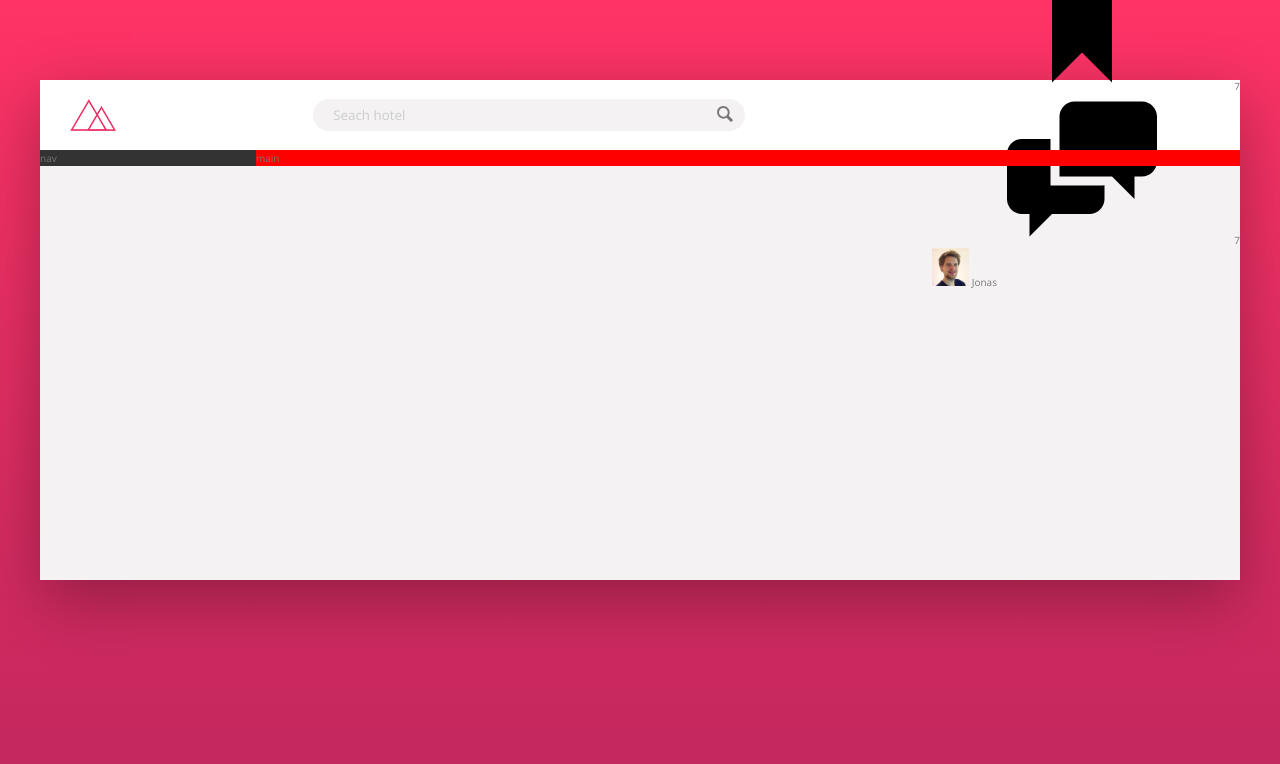
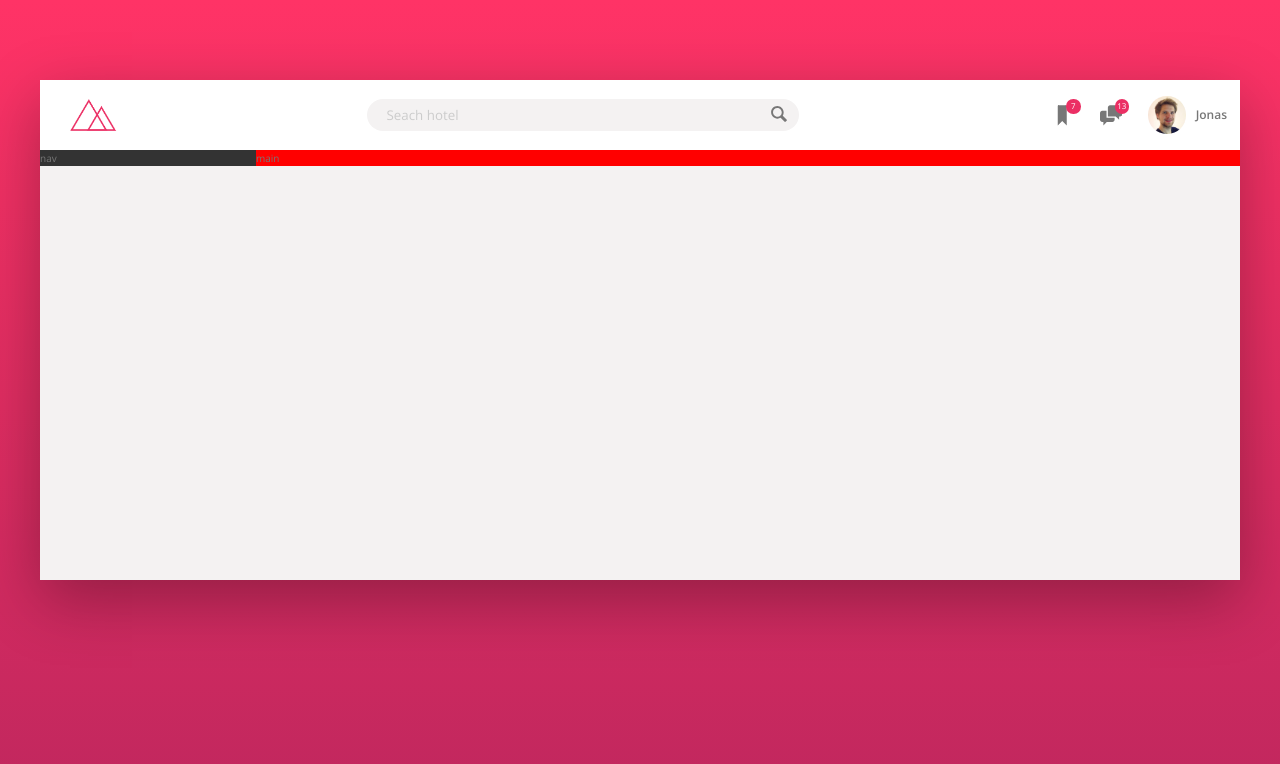
Before and after one commit to boutahlilsoufiane/trillo, a website: page index.html in a window 1280 px wide. Drawn offline with nearby package versions, Linux system fonts and the light colour scheme.

Commit message:
Adding user navigation style

```diff
--- a/index.html
+++ b/index.html
@@ -28,17 +28,17 @@
         </form>
 
         <nav class="user-nav">
-          <div class="icon-box">
+          <div class="user-nav__icon-box">
             <svg class="user-nav__icon">
               <use xlink:href="img/sprite.svg#icon-bookmark"></use>
             </svg>
             <span class="user-nav__notification">7</span>
           </div>
-          <div class="icon-box">
+          <div class="user-nav__icon-box">
             <svg class="user-nav__icon">
               <use xlink:href="img/sprite.svg#icon-chat"></use>
             </svg>
-            <span class="user-nav_notification">7</span>
+            <span class="user-nav__notification">13</span>
           </div>
           <div class="user-nav__user">
             <img src="img/user.jpg" alt="User photo" class="user-nav__photo">
--- a/sass/_components.scss
+++ b/sass/_components.scss
@@ -1,10 +1,13 @@
-//*****************Logo*****************//
+//**********************************************//
+//*****************Logo**************//
+//**********************************************//
 .logo {
   height: 3.25rem;
   margin-left: 3rem;
 }
-
+//**********************************************//
 //*****************Search**************//
+//**********************************************//
 .search {
   flex-basis: 40%;
   @include flex(row, center, center);
@@ -28,7 +31,7 @@
     font-style: inherit;
 
     /* Other */
-    @include transitionAll(.4s);
+    @include transitionAll(0.4s);
 
     &:focus {
       /* Positionning */
@@ -69,29 +72,59 @@
     fill: var(--color-grey-dark-2);
   }
 }
+//**********************************************//
+//*****************User navigation**************//
+//**********************************************//
+.user-nav {
+  @include flex(row, space-between, stretch);
+  align-self: stretch;
 
-//*****************User navigation**************//
-.user-nav {
-  &__icon-box {
+  & > * {
+    @include flex(row, start, center);
+    padding: 0rem 1.3rem;
+
+    &:hover {
+      background-color: var(--color-grey-light-2);
+
+      cursor: pointer;
+    }
   }
 
-  &_icon {
+  &__icon-box {
+    position: relative;
+  }
+
+  &__icon {
     height: 2.25rem;
     width: 2.25rem;
+
+    fill: var(--color-grey-dark-2);
   }
 
-  &_notification {
-  }
+  &__notification {
+    position: absolute;
+    top: 1.9rem;
+    right: 0.6rem;
 
-  &__user {
+    border-radius: 50%;
+    height: 1.45rem;
+    width: 1.45rem;
+    @include flex(row, center, center);
+
+    color: var(--color-white);
+    background-color: var(--color-primary);
+
+    font-size: 0.8rem;
   }
 
   &__photo {
+    margin-right: 1rem;
     height: 3.75rem;
-
-    background-repeat: 100%;
+    border-radius: 50%;
   }
 
-  &__name {
+  &__user-name {
+    font-size: 1.2rem;
+    font-weight: 600;
   }
 }
```
Also changed, not shown: css/style.css.
